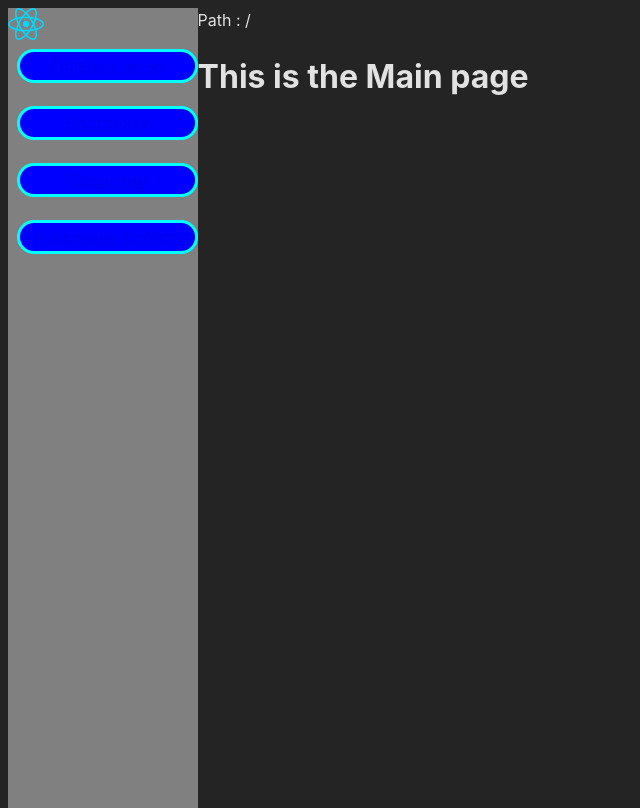
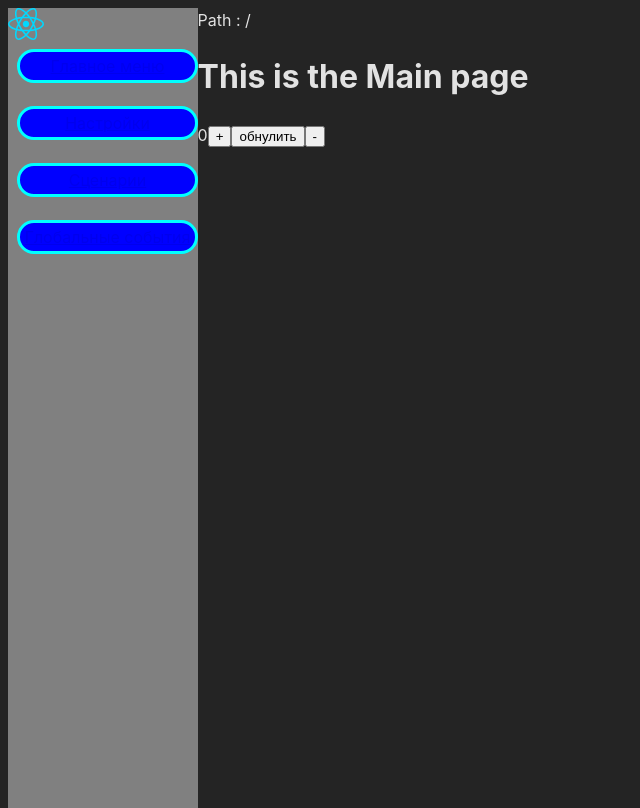
Before and after one commit to StrangeHum/vite-react-electron, a React (Vite) app: page /#/ in a window 1280 px wide. Shown: the whole page, without its empty margins (0-640 px from the left). Built offline with nearby package versions, Linux system fonts and the light colour scheme.

Commit message:
testSetState

```diff
--- a/src/App.jsx
+++ b/src/App.jsx
@@ -1,5 +1,6 @@
 import "./styles/App.scss";
 import { HashRouter, useLocation } from "react-router-dom";
+import { useState } from "react";
 
 import Header from "./components/header/header.jsx";
 import SHRoute from "./components/Routes.jsx";
@@ -11,28 +12,29 @@ function Foo() {
 }
 
 function Counter() {
-  const n = 0;
-  let count = n;
+  const val = 0;
+  const [count, setCount] = useState(val);
+
   return (
     <>
       <a>{count}</a>
       <button
         onClick={() => {
-          count += 1;
+          setCount(count + 1);
         }}
       >
         +
       </button>
       <button
         onClick={() => {
-          count = n;
+          setCount(val);
         }}
       >
         обнулить
       </button>
       <button
         onClick={() => {
-          count -= 1;
+          setCount(count - 1);
         }}
       >
         -
@@ -48,6 +50,7 @@ function App() {
         <Header />
         <Foo />
         <SHRoute />
+        <Counter />
       </HashRouter>
     </>
   );
```
